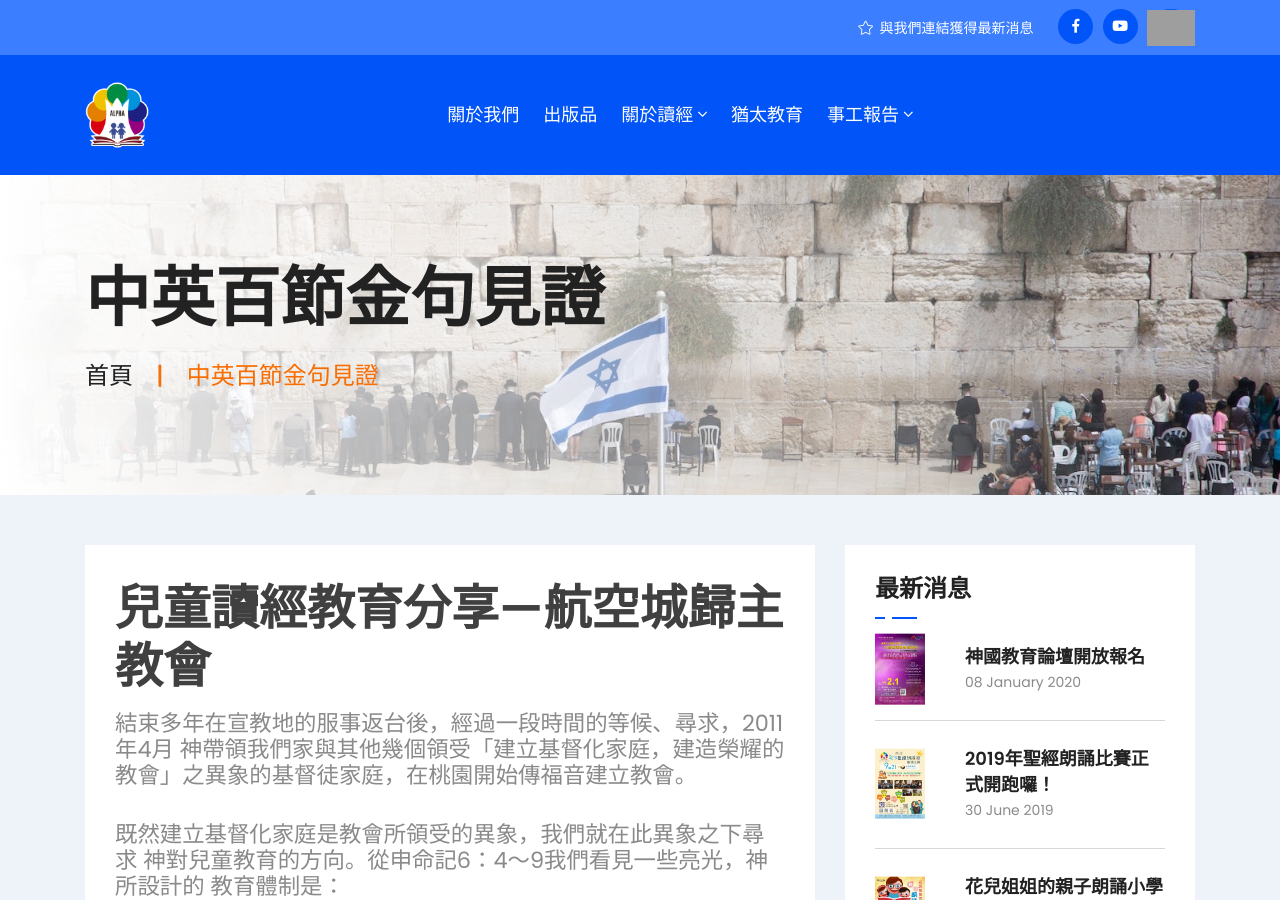
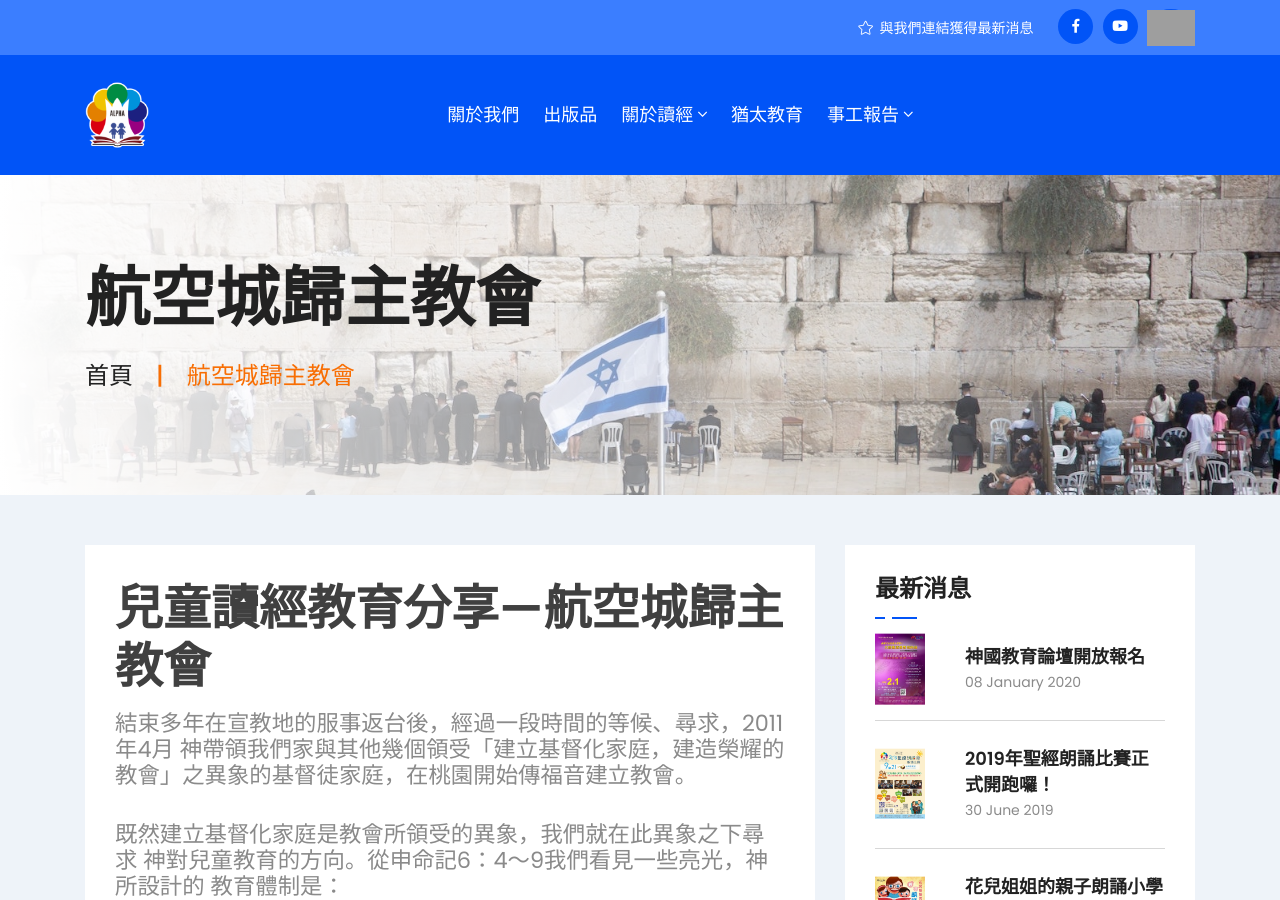
Before and after one commit to alpha6309/website, a Jekyll site: the page built from _testimony/兒童讀經教育分享---航空城歸主教會.md, in a window 1280 px wide and 900 px high. Built offline with Jekyll 4.4.1, drawn with Linux system fonts in a browser that asks for light colours; grey boxes are pictures that could not be loaded.

Commit message:
Update 兒童讀經教育分享---航空城歸主教會.md

```diff
--- a/_testimony/兒童讀經教育分享---航空城歸主教會.md
+++ b/_testimony/兒童讀經教育分享---航空城歸主教會.md
@@ -1,8 +1,9 @@
 ---
 layout: post
-title: "中英百節金句見證"
-date: 2010-04-24 00:00:00 +0800
+title: "航空城歸主教會"
+date: 2013-10-07 00:00:00 +0800
 ---
+
 # 兒童讀經教育分享---航空城歸主教會
 
 
```
